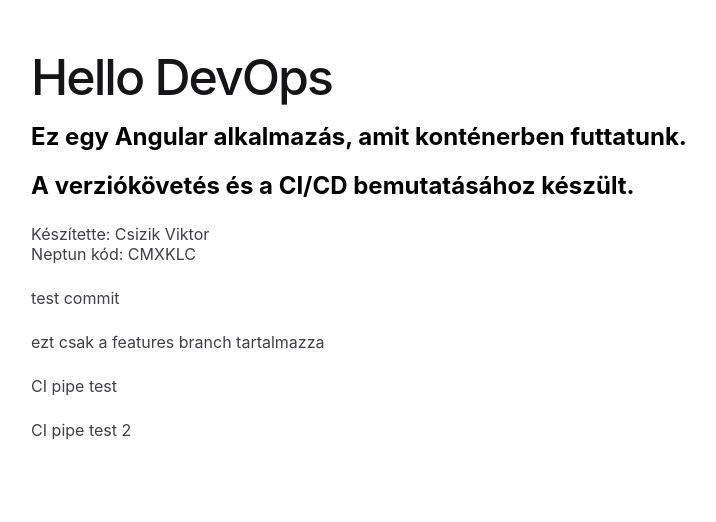
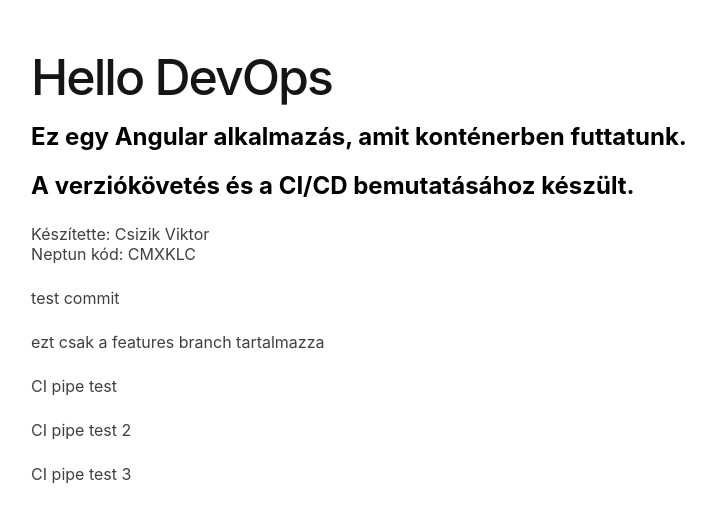
Before and after one commit to ccvik100/cmxklc-hello-devops, an Angular app: page / in a window 1280 px wide. Shown: the top 522 px of the page, without its empty margins (281-997 px from the left). Built offline with nearby package versions, Linux system fonts and the light colour scheme.

Commit message:
CI test 3

```diff
--- a/src/app/app.html
+++ b/src/app/app.html
@@ -13,6 +13,7 @@
       <p>ezt csak a features branch tartalmazza</p>
       <p>CI pipe test</p>
       <p>CI pipe test 2</p>
+      <p>CI pipe test 3</p>
     </div>
   </div>
 </main>
```
